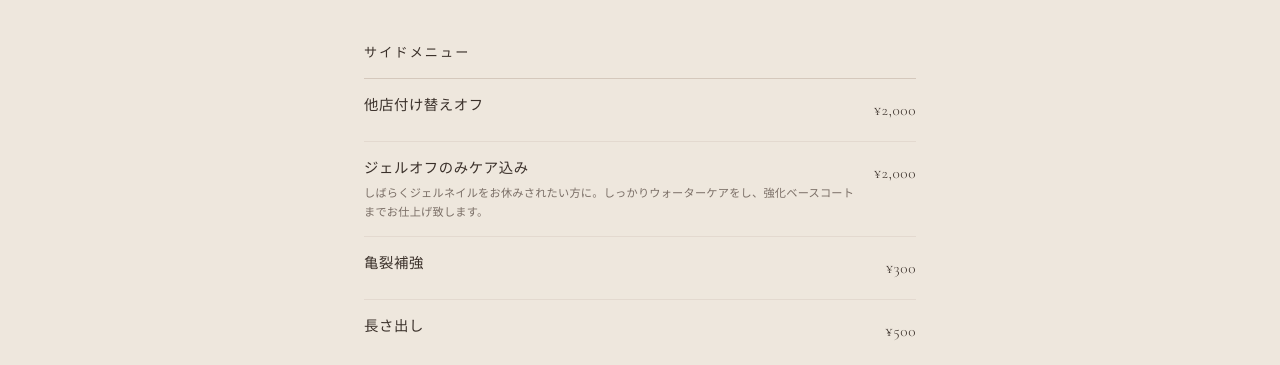
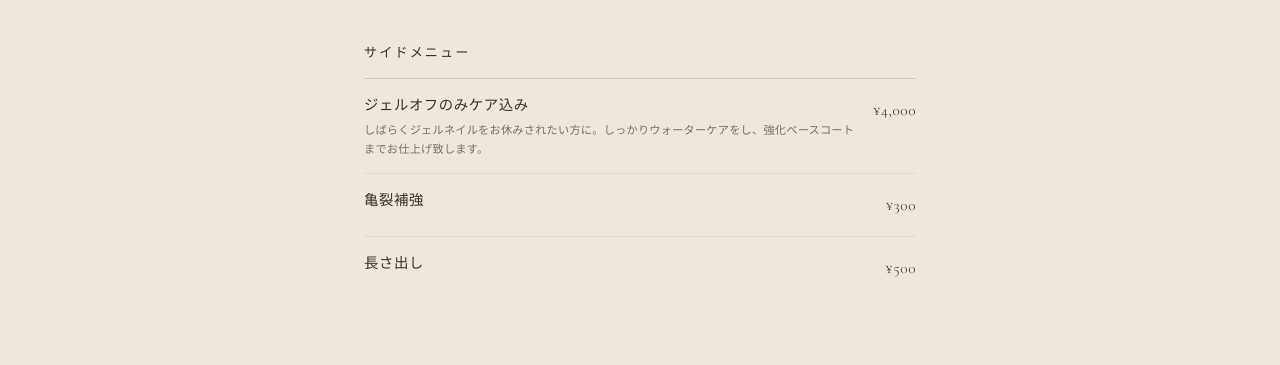
Before and after one commit to wkyoko0717/unico, a plain HTML site: page index.html in a window 1280 px wide. Shown: the part 4126-4491 px from the top of the page. Drawn offline with nearby package versions, Linux system fonts and the light colour scheme; a web font is replaced by a local one.

Commit message:
他店様オフ削除

```diff
--- a/index.html
+++ b/index.html
@@ -264,15 +264,11 @@
           <h3 class="menu__category-title">サイドメニュー</h3>
           <ul class="menu__list">
             <li class="menu__item">
-              <span class="menu__item-name">他店付け替えオフ</span>
-              <span class="menu__item-price">¥2,000</span>
-            </li>
-            <li class="menu__item">
               <div class="menu__item-info">
                 <span class="menu__item-name">ジェルオフのみケア込み</span>
                 <span class="menu__item-desc">しばらくジェルネイルをお休みされたい方に。しっかりウォーターケアをし、強化ベースコートまでお仕上げ致します。</span>
               </div>
-              <span class="menu__item-price">¥2,000</span>
+              <span class="menu__item-price">¥4,000</span>
             </li>
             <li class="menu__item">
               <span class="menu__item-name">亀裂補強</span>
```
